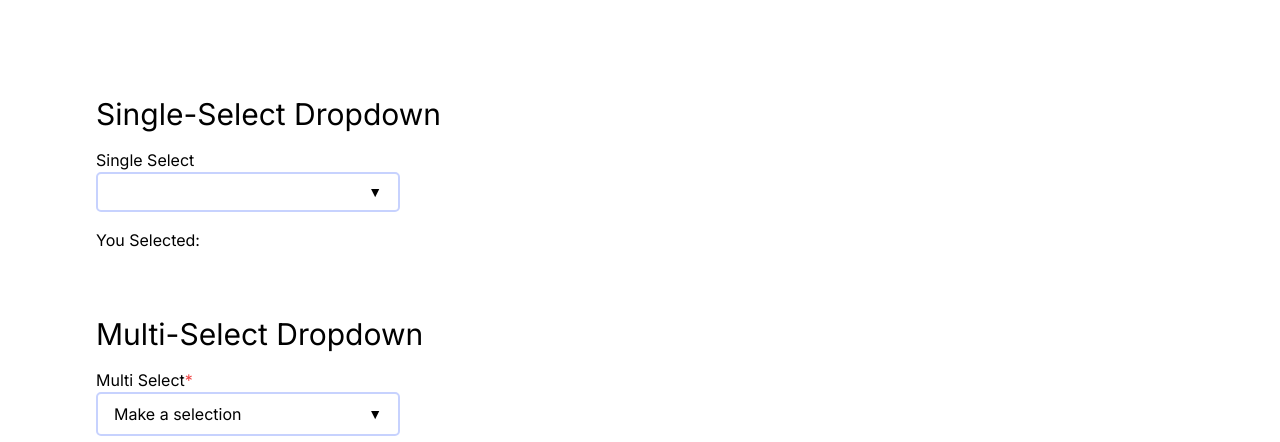
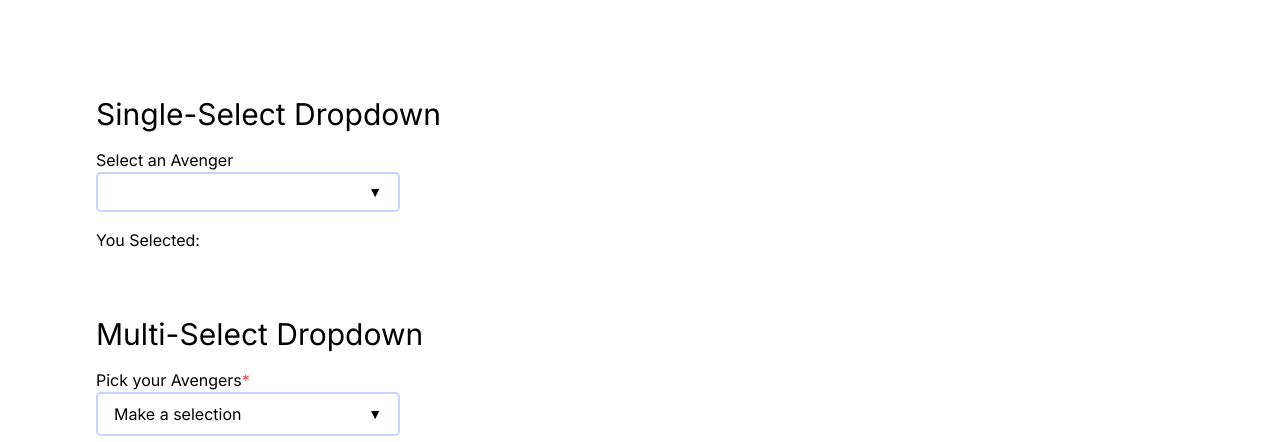
Before and after one commit to reeesh96/dropdown-module, a Next.js app: page / in a window 1280 px wide. Shown: the top 442 px of the page. Built offline with nearby package versions, Linux system fonts and the light colour scheme.

Commit message:
update readme and documentation

```diff
--- a/src/app/page.tsx
+++ b/src/app/page.tsx
@@ -9,8 +9,9 @@ export default function Home() {
   const [result1, setResult1] = useState('')
   const [result2, setResult2] = useState('')
 
+  // TO CUSTOMIZE FIRST DROPDOWN, EDIT HERE!
   const dropdownProps: DropdownProps = {
-    title: 'Single Select',
+    title: 'Select an Avenger',
     options: ['Tony Stark', 'Steve Rogers', 'Bruce Banner', 'Natasha Romanoff', 'Thor', 'Peter Parker', 'T\'Challa', 'Dr. Strange'],
     selectionMode: SelectionMode.SingleSelect,
     onSelectionChange(selectedItems: string[]) {
@@ -18,9 +19,10 @@ export default function Home() {
     },
   }
 
+  // TO CUSTOMIZE SECOND DROPDOWN, EDIT HERE!
   const multiSelectDropdownProps = {
     ...dropdownProps,
-    title: 'Multi Select',
+    title: 'Pick your Avengers',
     selectionMode: SelectionMode.MultiSelect,
     defaultText: 'Make a selection',
     required: true,
```
Also changed, not shown: 1 other file (tests, documents, lock files or other folders).
